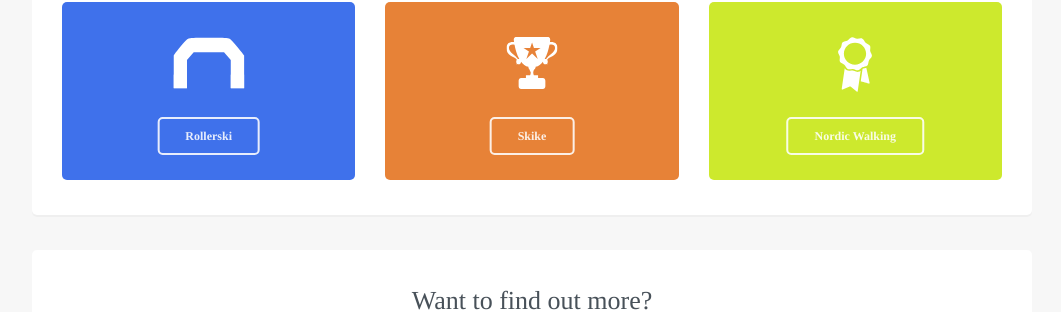
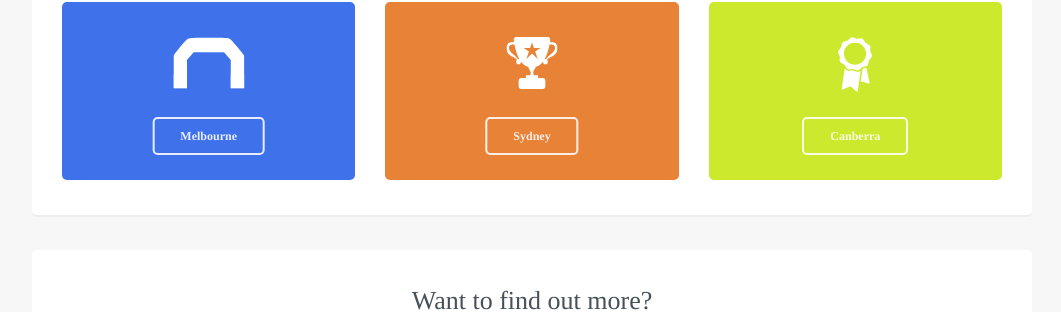
Before and after one commit to robcatto/robcatto.github.io, a Jekyll site: the page built from summer/rollerski/index.html, in a window 1280 px wide and 900 px high, scrolled down 3129 px. Shown: the part 131-443 px from the top of the window, without its empty margins (108-1169 px from the left). Built offline with Jekyll 4.4.1, drawn with Linux system fonts in a browser that asks for light colours; some web fonts are replaced; Markdown is read by kramdown in place of the engine named in the settings.

Commit message:
Update index.html

```diff
--- a/summer/rollerski/index.html
+++ b/summer/rollerski/index.html
@@ -156,7 +156,7 @@ layout: default
                                             </g>
                                         </g>
                                 </svg>
-                                <a class="button small inverse" href="/summer/rollerski" data-featurette="analytics-click-event" data-event-category="button" data-event-action="M: Clicked Perks" data-event-label="Source: Features Page" id="featurette-13">Rollerski</a>
+                                <a class="button small inverse" href="/summer/rollerski" data-featurette="analytics-click-event" data-event-category="button" data-event-action="M: Clicked Perks" data-event-label="Source: Features Page" id="featurette-13">Melbourne</a>
                             </div>
                         </div>
                         <div class="column three">
@@ -172,7 +172,7 @@ layout: default
                                             </g>
                                         </g>
                                 </svg>
-                                <a class="button small inverse" href="/summer/skike" data-featurette="analytics-click-event" data-event-category="button" data-event-action="M: Clicked Perks" data-event-label="Source: Features Page" id="featurette-13">Skike</a>
+                                <a class="button small inverse" href="/summer/skike" data-featurette="analytics-click-event" data-event-category="button" data-event-action="M: Clicked Perks" data-event-label="Source: Features Page" id="featurette-13">Sydney</a>
                             </div>
                         </div>
                         <div class="column three">
@@ -190,7 +190,7 @@ layout: default
                                         </g>
                                     </g>
                                 </svg>
-                                <a class="button small inverse" href="/summer/nordic-walking" data-featurette="analytics-click-event" data-event-category="button" data-event-action="M: Clicked Perks" data-event-label="Source: Features Page" id="featurette-13">Nordic Walking</a>
+                                <a class="button small inverse" href="/summer/nordic-walking" data-featurette="analytics-click-event" data-event-category="button" data-event-action="M: Clicked Perks" data-event-label="Source: Features Page" id="featurette-13">Canberra</a>
                             </div>
                         </div>
 
```
